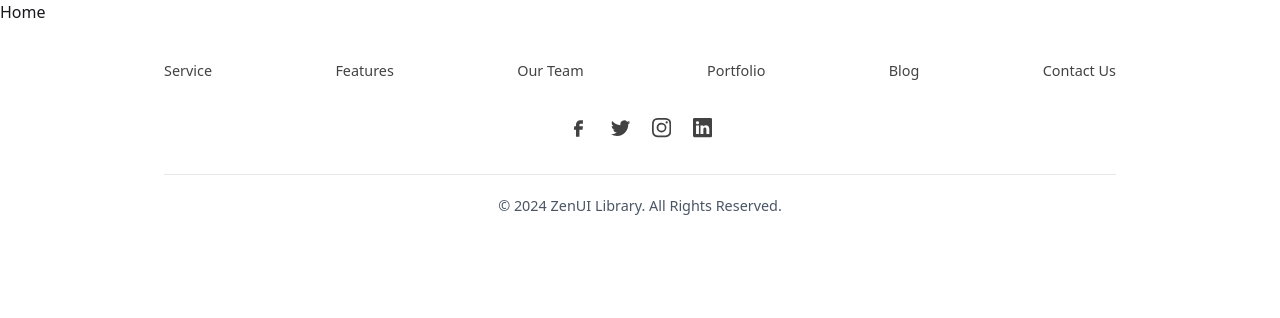
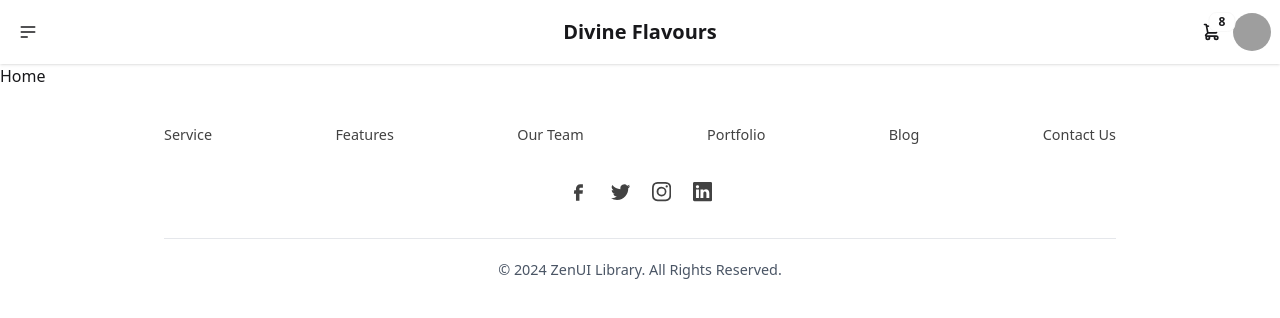
Before and after one commit to Mahmudur-Rahman-Salman/Divine-Flavours-, a React (Vite) app in the folder frontend/: page / in a window 1280 px wide. Shown: the top 318 px of the page. Built offline with nearby package versions, Linux system fonts and the light colour scheme; grey boxes are pictures that could not be loaded.

Commit message:
navbar created

```diff
--- a/frontend/src/App.jsx
+++ b/frontend/src/App.jsx
@@ -1,12 +1,14 @@
 import { Outlet } from "react-router-dom";
 import "./App.css";
 import Footer from "./Shared/Footer";
+import Navbar from "./Shared/Navbar";
 
 
 function App() {
   return (
     <>
       <div>
+        <Navbar></Navbar>
         <Outlet></Outlet>
        <Footer></Footer>
       </div>
--- a/frontend/src/Shared/Navbar.jsx
+++ b/frontend/src/Shared/Navbar.jsx
@@ -1,11 +1,95 @@
-import React from 'react';
-
 const Navbar = () => {
-    return (
-        <div>
-
+  return (
+    <div>
+      <div className="navbar bg-base-100 shadow-sm">
+        <div className="navbar-start">
+          <div className="dropdown">
+            <div
+              tabIndex={0}
+              role="button"
+              className="btn btn-ghost btn-circle"
+            >
+              <svg
+                xmlns="http://www.w3.org/2000/svg"
+                className="h-5 w-5"
+                fill="none"
+                viewBox="0 0 24 24"
+                stroke="currentColor"
+              >
+                {" "}
+                <path
+                  strokeLinecap="round"
+                  strokeLinejoin="round"
+                  strokeWidth="2"
+                  d="M4 6h16M4 12h16M4 18h7"
+                />{" "}
+              </svg>
+            </div>
+            <ul
+              tabIndex={0}
+              className="menu menu-sm dropdown-content bg-base-100 rounded-box z-1 mt-3 w-52 p-2 shadow"
+            >
+              <li>
+                <a>Homepage</a>
+              </li>
+              <li>
+                <a>Portfolio</a>
+              </li>
+              <li>
+                <a>About</a>
+              </li>
+            </ul>
+          </div>
         </div>
-    );
+        <div className="navbar-center">
+          <a className="btn btn-ghost text-xl">Divine Flavours</a>
+        </div>
+        {/*  cart profile  */}
+        <div className="navbar-end">
+          <div className="dropdown dropdown-end">
+            <div tabIndex={0} role="button" className="btn btn-ghost btn-circle">
+              <div className="indicator">
+                <svg xmlns="http://www.w3.org/2000/svg" className="h-5 w-5" fill="none" viewBox="0 0 24 24" stroke="currentColor"> <path strokeLinecap="round" strokeLinejoin="round" strokeWidth="2" d="M3 3h2l.4 2M7 13h10l4-8H5.4M7 13L5.4 5M7 13l-2.293 2.293c-.63.63-.184 1.707.707 1.707H17m0 0a2 2 0 100 4 2 2 0 000-4zm-8 2a2 2 0 11-4 0 2 2 0 014 0z" /> </svg>
+                <span className="badge badge-sm indicator-item">8</span>
+              </div>
+            </div>
+            <div
+              tabIndex={0}
+              className="card card-compact dropdown-content bg-base-100 z-1 mt-3 w-52 shadow">
+              <div className="card-body">
+                <span className="text-lg font-bold">8 Items</span>
+                <span className="text-info">Subtotal: $999</span>
+                <div className="card-actions">
+                  <button className="btn btn-primary btn-block">View cart</button>
+                </div>
+              </div>
+            </div>
+          </div>
+          <div className="dropdown dropdown-end">
+            <div tabIndex={0} role="button" className="btn btn-ghost btn-circle avatar">
+              <div className="w-10 rounded-full">
+                <img
+                  alt="Tailwind CSS Navbar component"
+                  src="https://img.daisyui.com/images/stock/photo-1534528741775-53994a69daeb.webp" />
+              </div>
+            </div>
+            <ul
+              tabIndex={0}
+              className="menu menu-sm dropdown-content bg-base-100 rounded-box z-1 mt-3 w-52 p-2 shadow">
+              <li>
+                <a className="justify-between">
+                  Profile
+                  <span className="badge">New</span>
+                </a>
+              </li>
+              <li><a>Settings</a></li>
+              <li><a>Logout</a></li>
+            </ul>
+          </div>
+        </div>
+      </div>
+    </div>
+  );
 };
 
 export default Navbar;
```
